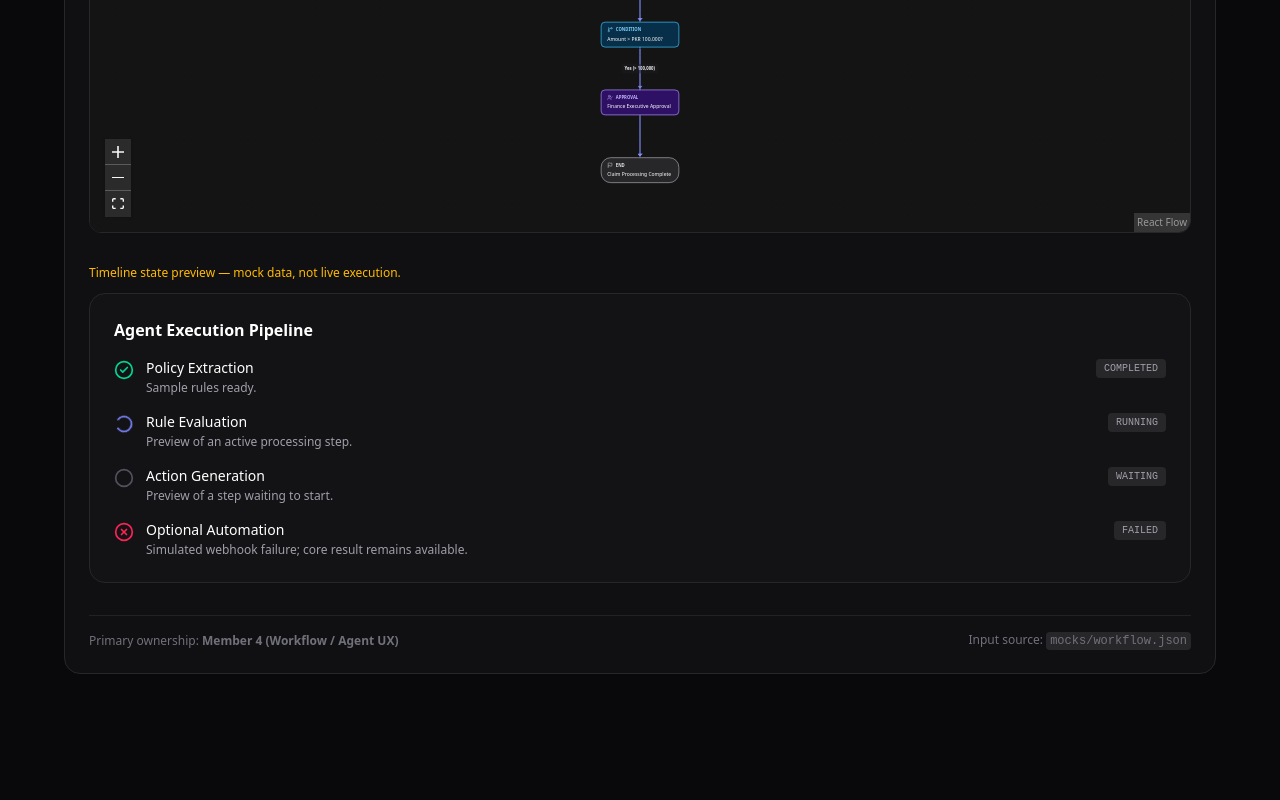
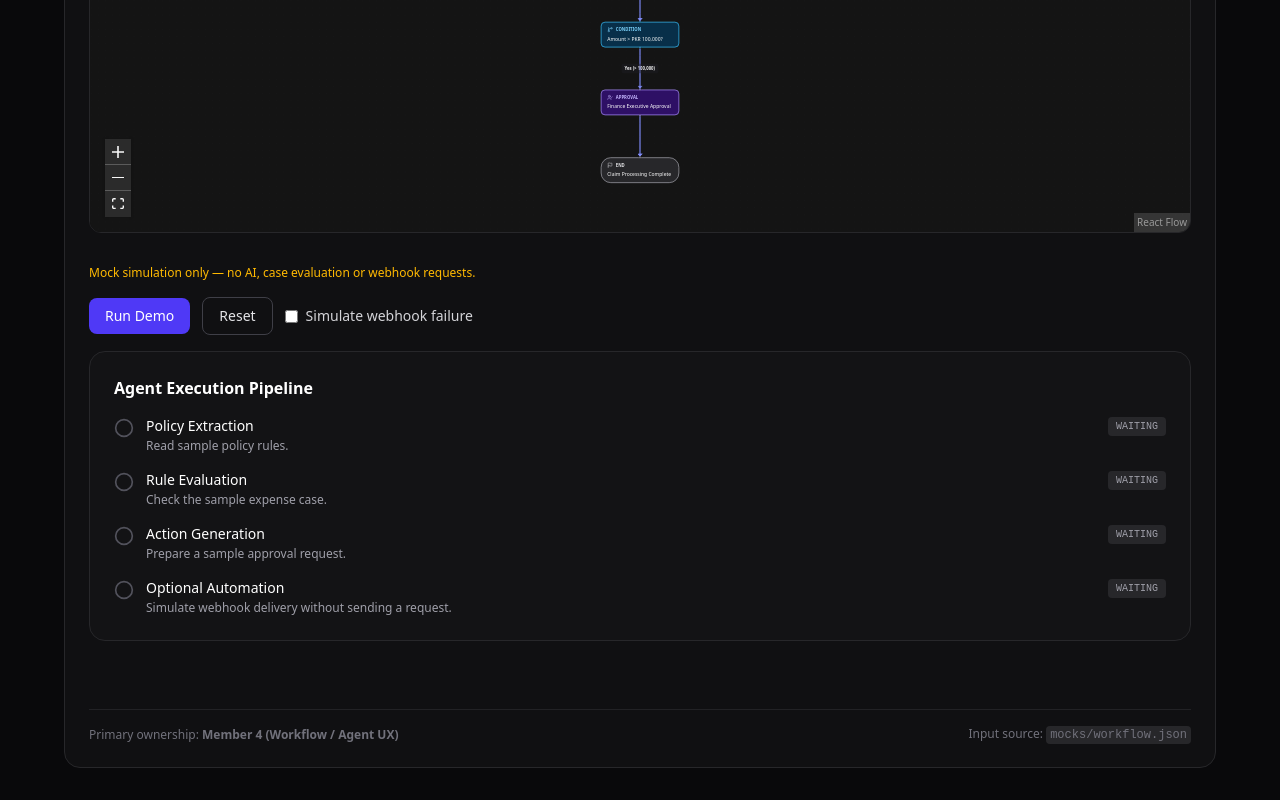
Before and after one commit to zain333ux/RulePilotAI, a Next.js app: page /workflows in a window 1280 px wide. Shown: the part 639-1439 px from the top of the page. Before the commit the page ends 1345 px from the top, so only its background shows below. Built offline with nearby package versions, Linux system fonts and the light colour scheme.

Commit message:
Add controlled mock timeline simulation

```diff
--- a/app/workflows/page.tsx
+++ b/app/workflows/page.tsx
@@ -2,37 +2,10 @@ import Link from "next/link";
 import { ArrowLeft, GitBranch } from "lucide-react";
 import mockWorkflow from "@/mocks/workflow.json";
 import { WorkflowGraph } from "@/components/workflow/WorkflowGraph";
-import { AgentTimeline } from "@/components/agents/AgentTimeline";
-import type { WorkflowDefinition, AgentStep } from "@/types/contracts";
+import { AgentTimelineDemo } from "@/components/agents/AgentTimelineDemo";
+import type { WorkflowDefinition } from "@/types/contracts";
 
 const workflow = mockWorkflow as WorkflowDefinition;
-
-const demoSteps: AgentStep[] = [
-  {
-    id: "demo-completed",
-    name: "Policy Extraction",
-    description: "Sample rules ready.",
-    status: "completed",
-  },
-  {
-    id: "demo-running",
-    name: "Rule Evaluation",
-    description: "Preview of an active processing step.",
-    status: "running",
-  },
-  {
-    id: "demo-waiting",
-    name: "Action Generation",
-    description: "Preview of a step waiting to start.",
-    status: "waiting",
-  },
-  {
-    id: "demo-failed",
-    name: "Optional Automation",
-    description: "Simulated webhook failure; core result remains available.",
-    status: "failed",
-  },
-];
 
 export default function WorkflowsPage() {
   return (
@@ -77,11 +50,8 @@ export default function WorkflowsPage() {
             <WorkflowGraph workflow={workflow} />
           </div>
 
-          <div className="mb-8 space-y-3">
-            <p className="text-xs text-amber-400">
-              Timeline state preview — mock data, not live execution.
-            </p>
-            <AgentTimeline steps={demoSteps} />
+          <div className="mb-8">
+            <AgentTimelineDemo />
           </div>
 
           <div className="border-t border-zinc-800/80 pt-4 text-xs text-zinc-500 flex items-center justify-between">
--- /dev/null
+++ b/components/agents/AgentTimelineDemo.tsx
@@ -0,0 +1,177 @@
+"use client";
+
+import { useEffect, useRef, useState } from "react";
+import { AgentTimeline } from "./AgentTimeline";
+import type { AgentStep } from "@/types/contracts";
+
+function createSteps(): AgentStep[] {
+  return [
+    {
+      id: "policy",
+      name: "Policy Extraction",
+      description: "Read sample policy rules.",
+      status: "waiting",
+    },
+    {
+      id: "evaluation",
+      name: "Rule Evaluation",
+      description: "Check the sample expense case.",
+      status: "waiting",
+    },
+    {
+      id: "action",
+      name: "Action Generation",
+      description: "Prepare a sample approval request.",
+      status: "waiting",
+    },
+    {
+      id: "automation",
+      name: "Optional Automation",
+      description: "Simulate webhook delivery without sending a request.",
+      status: "waiting",
+    },
+  ];
+}
+
+export function AgentTimelineDemo() {
+  const [steps, setSteps] = useState<AgentStep[]>(createSteps);
+  const [running, setRunning] = useState(false);
+  const [simulateFailure, setSimulateFailure] = useState(false);
+  const [message, setMessage] = useState("");
+
+  const timer = useRef<ReturnType<typeof setTimeout> | null>(null);
+  const activeRun = useRef(0);
+
+  useEffect(() => {
+    return () => {
+      activeRun.current += 1;
+      if (timer.current !== null) {
+        clearTimeout(timer.current);
+      }
+    };
+  }, []);
+
+  function reset() {
+    activeRun.current += 1;
+
+    if (timer.current !== null) {
+      clearTimeout(timer.current);
+      timer.current = null;
+    }
+
+    setSteps(createSteps());
+    setRunning(false);
+    setMessage("");
+  }
+
+  function runDemo() {
+    if (running) return;
+
+    const runId = ++activeRun.current;
+    const shouldFail = simulateFailure;
+
+    setSteps(createSteps());
+    setRunning(true);
+    setMessage("");
+
+    function runStep(index: number) {
+      if (runId !== activeRun.current) return;
+
+      setSteps((current) =>
+        current.map((step, stepIndex) =>
+          stepIndex === index
+            ? {
+                ...step,
+                status: "running",
+                startedAt: new Date().toISOString(),
+              }
+            : step,
+        ),
+      );
+
+      timer.current = setTimeout(() => {
+        if (runId !== activeRun.current) return;
+
+        const failed = shouldFail && index === 3;
+
+        setSteps((current) =>
+          current.map((step, stepIndex) =>
+            stepIndex === index
+              ? {
+                  ...step,
+                  status: failed ? "failed" : "completed",
+                  completedAt: new Date().toISOString(),
+                  description: failed
+                    ? "Simulated webhook failure. Sample draft remains available."
+                    : step.description,
+                  error: failed ? "Simulated delivery failure" : undefined,
+                }
+              : step,
+          ),
+        );
+
+        if (index < 3) {
+          runStep(index + 1);
+        } else {
+          timer.current = null;
+          setRunning(false);
+          setMessage(
+            failed
+              ? "Mock run finished. Optional automation failed; sample draft remains available."
+              : "All mock steps completed successfully.",
+          );
+        }
+      }, 1000);
+    }
+
+    runStep(0);
+  }
+
+  return (
+    <div className="space-y-4">
+      <p className="text-xs text-amber-400">
+        Mock simulation only — no AI, case evaluation or webhook requests.
+      </p>
+
+      <div className="flex flex-wrap items-center gap-3">
+        <button
+          type="button"
+          onClick={runDemo}
+          disabled={running}
+          className="rounded-lg bg-indigo-600 px-4 py-2 text-sm font-medium text-white hover:bg-indigo-500 disabled:cursor-not-allowed disabled:opacity-50"
+        >
+          {running ? "Running..." : "Run Demo"}
+        </button>
+
+        <button
+          type="button"
+          onClick={reset}
+          className="rounded-lg border border-zinc-700 px-4 py-2 text-sm text-zinc-200 hover:bg-zinc-800"
+        >
+          Reset
+        </button>
+
+        <label className="flex items-center gap-2 text-sm text-zinc-300">
+          <input
+            type="checkbox"
+            checked={simulateFailure}
+            disabled={running}
+            onChange={(event) => setSimulateFailure(event.target.checked)}
+            className="accent-indigo-500"
+          />
+          Simulate webhook failure
+        </label>
+      </div>
+
+      <AgentTimeline steps={steps} />
+
+      <p
+        role="status"
+        aria-live="polite"
+        className="min-h-5 text-sm text-zinc-300"
+      >
+        {message}
+      </p>
+    </div>
+  );
+}
```
Also changed, not shown: 2 other files (tests, documents, lock files or other folders).
